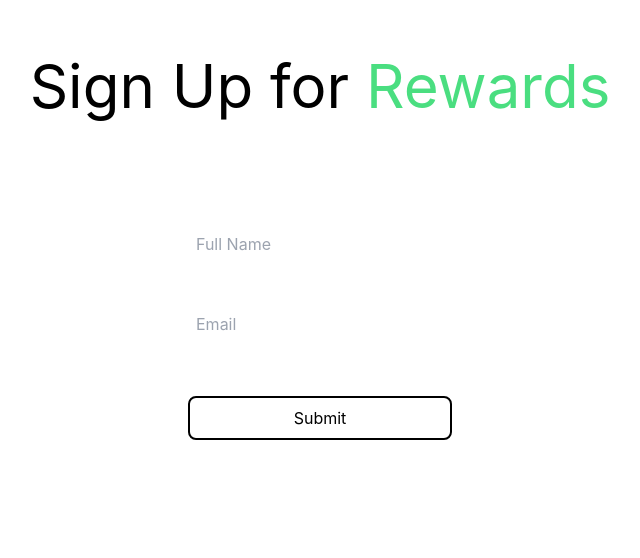
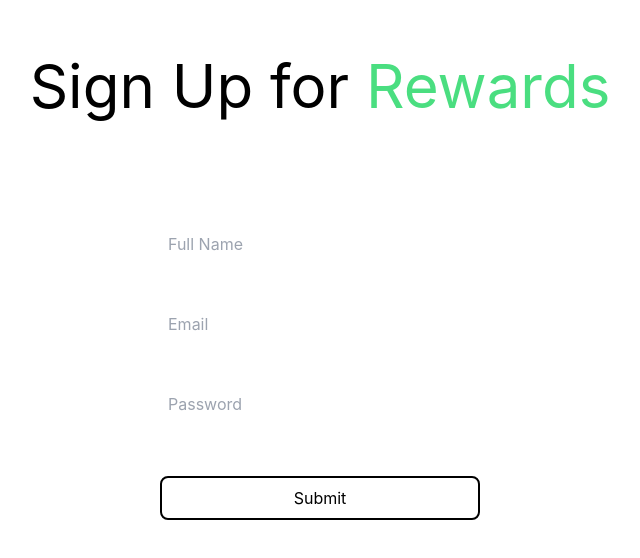
Before and after one commit to ichbtrv/fr-user-creation, a Next.js app: page / in a window 1280 px wide. Shown: the top 558 px of the page, without its empty margins (320-960 px from the left). Built offline with nearby package versions, Linux system fonts and the light colour scheme; no server answers.

Commit message:
Added password input

```diff
--- a/components/form/UserCreateForm.tsx
+++ b/components/form/UserCreateForm.tsx
@@ -41,6 +41,17 @@ const UserCreateForm = () => {
           Please enter a valid email
         </div>
       </div>
+      <div className="flex flex-col my-8 h-12 w-80 p-1">
+        <input
+          type="password"
+          placeholder="Password"
+          {...register('password', { required: true, minLength: 8 })}
+          className="px-1 py-2 rounded-lg"
+        />
+        <div hidden={!errors.password} className="text-sm px-1 text-slate-600">
+          Password must be atleast 8 characters long
+        </div>
+      </div>
       <button
         type="submit"
         className="border-2 rounded-lg w-full mt-4 px-4 py-2 border-black hover:bg-black hover:text-white"
```
